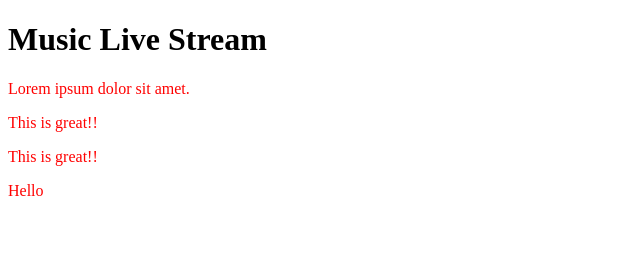
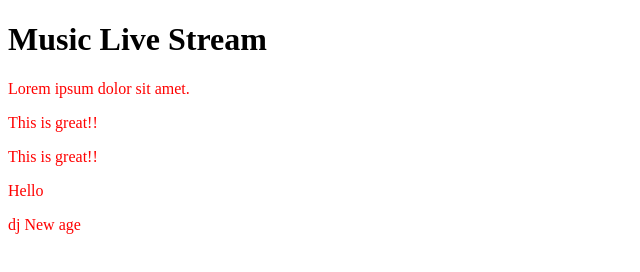
Before and after one commit to Tyrone-Cartwright/live-stream, a plain HTML site: page index.html in a window 1280 px wide. Shown: the full height of the page, 0-640 px from the left. Drawn offline with Linux system fonts and the light colour scheme.

Commit message:
Update index.html
i added the div on line 22-24 to commit

```diff
--- a/index.html
+++ b/index.html
@@ -19,6 +19,9 @@
 
     <p>This is great!!</p><p>This is great!!</p>
     <p>Hello</p>
+    <div>
+        <P> dj New age </p>
+    </div>
 
 </body>
 
```
